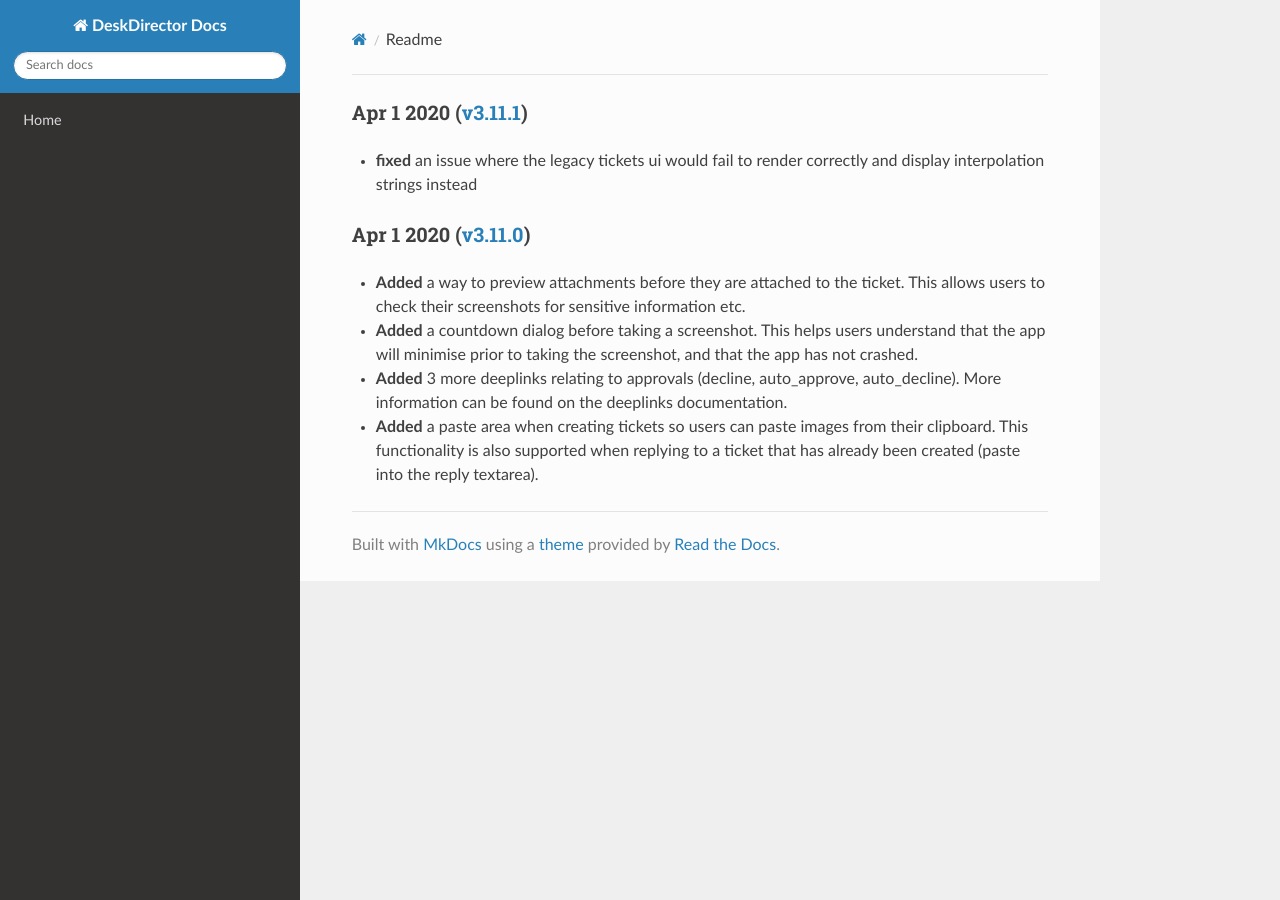
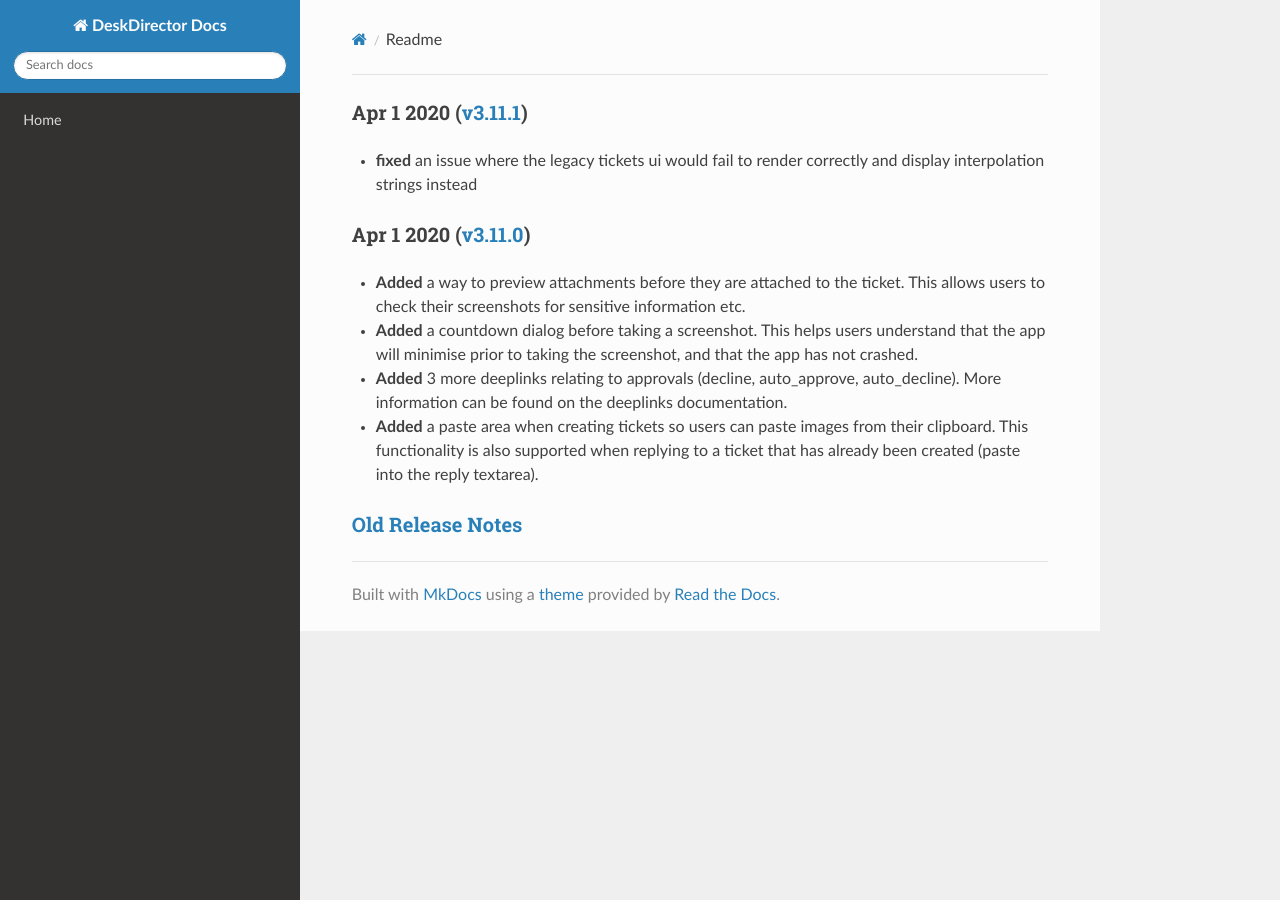
Before and after one commit to DeskDirector/docs, an MkDocs documentation site: the page built from docs/_release/portal/readme.md, in a window 1280 px wide. Built offline with MkDocs 1.6.1, drawn with Linux system fonts in a browser that asks for light colours; nearby versions of some CDN libraries; old or Windows-style settings are respelled for this version of MkDocs.

Commit message:
Update readme.md

```diff
--- a/docs/_release/portal/readme.md
+++ b/docs/_release/portal/readme.md
@@ -8,3 +8,5 @@
 * **Added** a countdown dialog before taking a screenshot. This helps users understand that the app will minimise prior to taking the screenshot, and that the app has not crashed.
 * **Added** 3 more deeplinks relating to approvals (decline, auto_approve, auto_decline). More information can be found on the deeplinks documentation.
 * **Added** a paste area when creating tickets so users can paste images from their clipboard. This functionality is also supported when replying to a ticket that has already been created (paste into the reply textarea).
+
+### [Old Release Notes](https://help.deskdirector.com/article/4uzjpwaiou-dd-portal-changelog)
```
